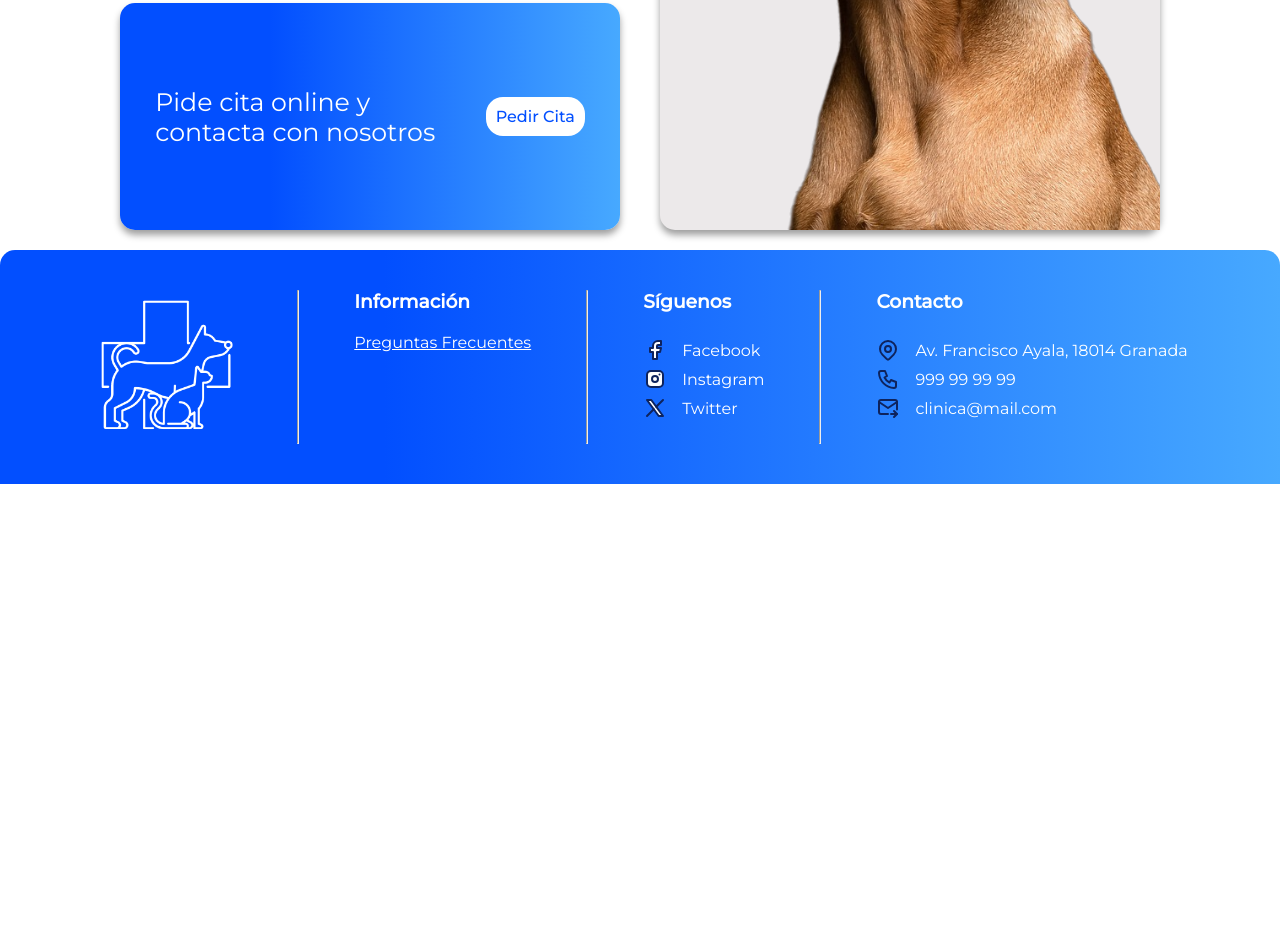
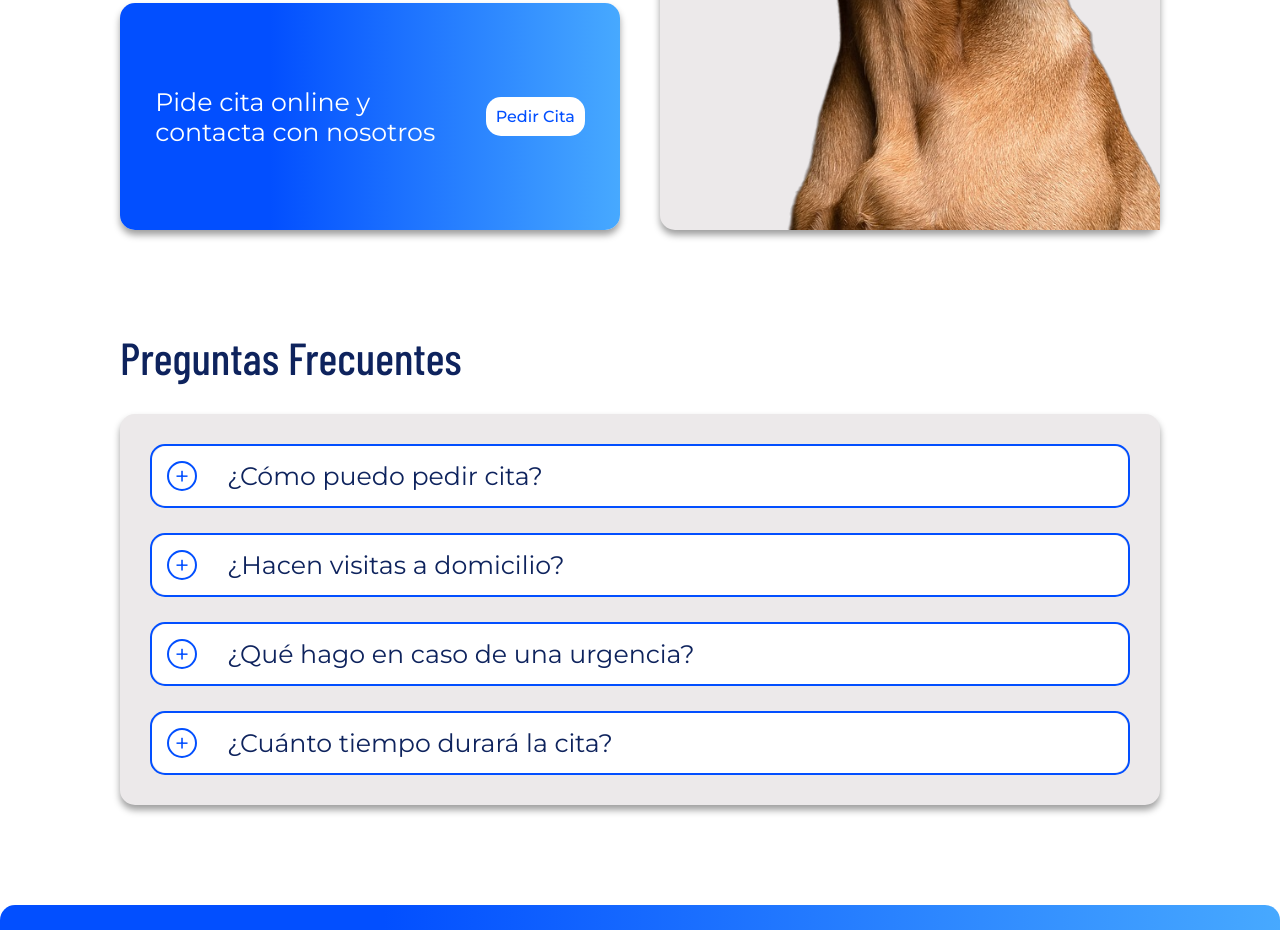
Before and after one commit to JoaquinJRG/rodriguez-joaquin-DIW-web, a website built with Parcel: page fuente/index.html in a window 1280 px wide. Shown: the part 550-1480 px from the top of the page. Before the commit the page ends 1034 px from the top, so only its background shows below. Built offline with nearby package versions, Linux system fonts and the light colour scheme.

Commit message:
preguntas y otros

```diff
--- a/fuente/index.html
+++ b/fuente/index.html
@@ -42,6 +42,7 @@
 
     <!--Main-->
     <main>
+        <!--Inicio-->
         <article id="inicio">
             <section id="inicio-titulo">
                 <img src="assets/img/logo-azul.png" alt="Logo">
@@ -82,6 +83,64 @@
                 <div>
                     <img src="assets/img/principal.png" alt="">
                 </div>
+            </section>
+        </article>
+
+        <!--Preguntas-->
+        <article id="preguntas">
+            <h2>Preguntas Frecuentes</h2>
+            <section>
+                <details>
+                    <summary>
+                        <div></div>
+                        ¿Cómo puedo pedir cita?
+                    </summary>
+                    <p>
+                        Puedes ponerte en contacto con nosotros para reservar una cita, a través de nuestros telefonos,
+                        via email o más facil aún con nuestros formulario.
+                    </p>
+                </details>
+
+                <details>
+                    <summary>
+                        <div></div>
+                        ¿Hacen visitas a domicilio?
+                    </summary>
+                    <p>
+                        Podemos acudir al domicilio en los siguientes casos:
+                        En casos de discapacidad o movilidad reducida de sus propietarios.
+                        Para el caso en que los propietarios pertenezcan al grupo de la llamada 3ª edad.
+                        En casos justificados de extrema urgencia o de esceso de nerviosismo de tu mascota.
+                    </p>
+                </details>
+
+                <details>
+                    <summary>
+                        <div></div>
+                        ¿Qué hago en caso de una urgencia?
+                    </summary>
+                    <p>
+                        En caso de producirse durante el horario de apertura de la clínica, rogamos nos llamen
+                        inmediatamente antes de traer a su mascota con el fin de preparar todo lo necesario, así como,
+                        asignar al personal adecuado para una atención correcta.
+                    </p>
+                </details>
+
+                <details>
+                    <summary>
+                        <div></div>
+                        ¿Cuánto tiempo durará la cita?
+                    </summary>
+                    <p>
+                        En el momento que el paciente acude a nuestro centro, se obtiene una historia clínica y un
+                        examen físico completo. Una vez realizado este procedimiento, el veterinario le propondrá una
+                        serie de pruebas diagnósticas a realizar a su mascota y le realizará un presupuesto de las
+                        mismas. Normalmente, estas pruebas se realizarán a lo largo del mismo día de la cita. Se debe
+                        tener en cuenta que una primera visita puede durar entre una y dos horas dependiendo del cuadro
+                        clínico que presente su mascota y en algunos casos, puede ser necesario un día completo o varios
+                        días antes de obtener un diagnóstico y programar un tratamiento adecuado a su mascota.
+                    </p>
+                </details>
             </section>
         </article>
     </main>
--- a/fuente/styles/_varios.scss
+++ b/fuente/styles/_varios.scss
@@ -5,6 +5,7 @@ body {
     font-family: 'Montserrat', sans-serif;
     scroll-behavior: smooth;
     color: $color-texto;
+    //scrollbar-color: blue black;
 }
 
 //Header
@@ -32,7 +33,7 @@ header {
 
         a {
             border: solid 1px transparent;
-            border-radius: 17px;
+            border-radius: $border-radius;
             padding: 8px 12px;
             font-weight: 500;
             text-decoration: none;
@@ -49,7 +50,7 @@ header {
 
     #pedir-cita-btn {
         user-select: none;
-        border-radius: 17px;
+        border-radius: $border-radius;
         padding: 10px;
         font-weight: 500;
         text-decoration: none;
@@ -81,7 +82,7 @@ header {
 
         a {
             border: solid 1px transparent;
-            border-radius: 17px;
+            border-radius: $border-radius;
             padding: 8px 12px;
             font-weight: 500;
             text-decoration: none;
@@ -151,7 +152,7 @@ header {
 
         a {
             user-select: none;
-            border-radius: 17px;
+            border-radius: $border-radius;
             padding: 10px;
             font-weight: 500;
             text-decoration: none;
@@ -182,8 +183,85 @@ header {
     }
 }
 
+//Comentarios
+
+
+
+//Preguntas
+#preguntas {
+    margin-top: 100px;
+
+    h2 {
+        font-family: 'Barlow Condensed', sans-serif;
+        font-weight: 500;
+        font-size: $font-size-xl;
+        margin-bottom: 30px;
+    }
+
+    section {
+        padding: 30px;
+        border-radius: $border-radius;
+        background-color: $color-secundario;
+        box-shadow: 0px 5px 7px 0px rgba(0, 0, 0, 0.38);
+
+        details {
+            cursor: pointer;
+            border: solid 2px $color-destacado;
+            border-radius: $border-radius;
+
+            &[open]{
+                summary {
+                    border-radius: 15px 15px 0px 0px;
+
+                    div {
+                        &::before{
+                            content: "-";
+                        }
+                    }
+                }
+            }
+
+            summary {
+                font-size: $font-size-md;
+                list-style: none;
+                background-color: white;
+                padding: 15px;
+                border-radius: $border-radius;
+
+                &:hover {
+                    div {
+                        color: white;
+                        background-color: $color-destacado;
+                    }
+                }
+
+                div {
+                    width: 30px;
+                    height: 30px;
+                    border: solid 2px $color-destacado;
+                    border-radius: 100%;
+                    color: $color-destacado;
+                    user-select: none;
+
+                    &::before {
+                        content: "+";
+                    }
+                }
+            }
+
+            p {
+                font-size: $font-size-base;
+                padding: 15px;
+                background-color: $color-fondo3;
+                border-radius: 0px 0px 15px 15px;
+            }
+        }
+    }
+}
+
 //Footer
 footer {
+    margin-top: 100px;
     border-radius: 15px 15px 0px 0px;
     background: linear-gradient(90deg, rgba(2, 79, 255, 1) 30%, rgba(71, 169, 255, 1) 100%);
     color: $color-fondo;
--- a/fuente/styles/layout/_main.scss
+++ b/fuente/styles/layout/_main.scss
@@ -6,7 +6,6 @@
 
 //Main
 main {
-    height: 100vh;
     padding-top: 60px;
     margin: 0px 120px;
 }
--- a/fuente/styles/layout/_pedirCita.scss
+++ b/fuente/styles/layout/_pedirCita.scss
@@ -6,7 +6,6 @@
     padding-bottom: 20px;
 
     section {
-        height: 100%;
         width: 50%;
     }
 
--- /dev/null
+++ b/fuente/styles/layout/_preguntas.scss
@@ -0,0 +1,21 @@
+#preguntas {
+    section {
+        display: flex;
+        flex-direction: column;
+        gap: 25px;
+
+        details {
+            summary {
+                display: flex;
+                align-items: center;
+                gap: 30px;
+
+                div {
+                    display: flex;
+                    align-items: center;
+                    justify-content: center;
+                }
+            }
+        }
+    }
+}
--- a/fuente/styles/principal.scss
+++ b/fuente/styles/principal.scss
@@ -2,6 +2,7 @@
 @import "layout/header";
 @import "layout/main";
 @import "layout/inicio";
+@import "layout/preguntas";
 @import "layout/footer";
 @import "layout/pedirCita";
 @import "varios";
```
